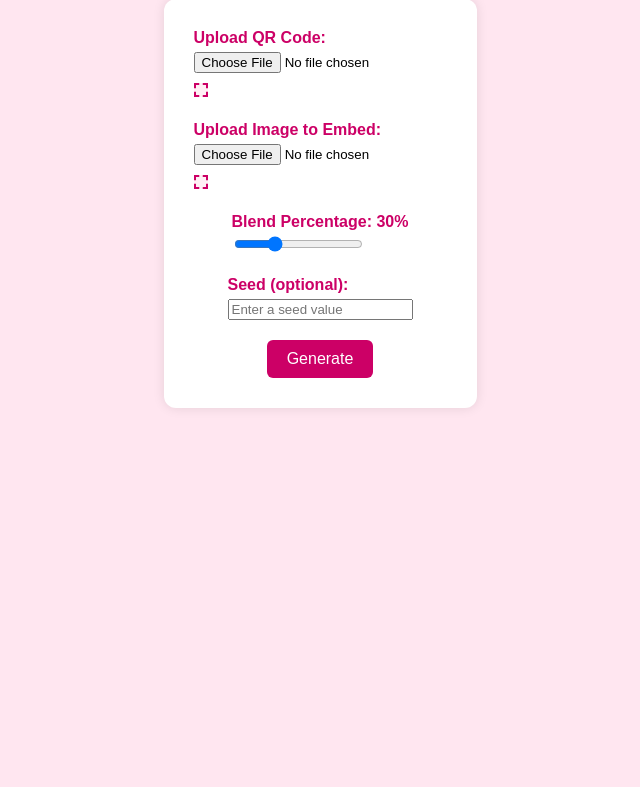
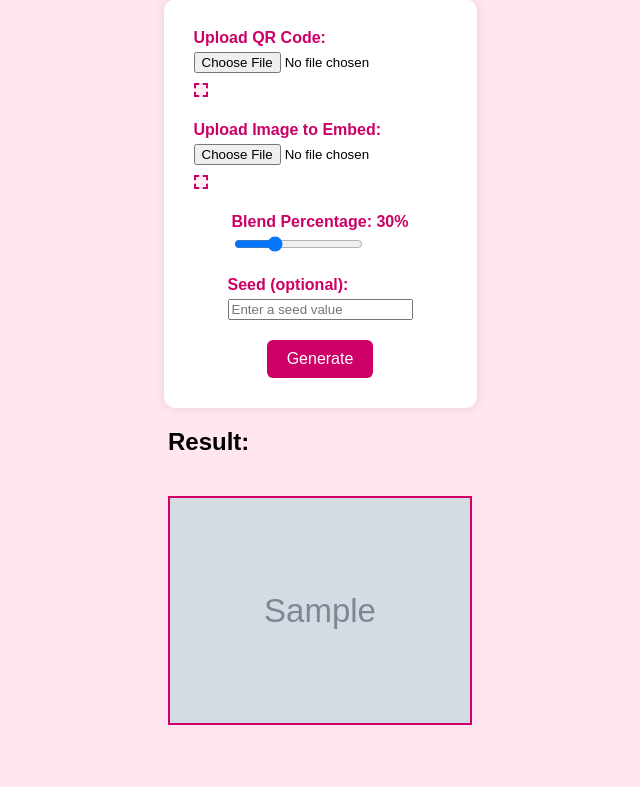
Before and after one commit to VandanaPandey-2000/QREnhancer, a Flask app: template templates/index.html in a window 1280 px wide. Shown: the part 139-926 px from the top of the page, without its empty margins (320-960 px from the left). Before the commit the page ends 547 px from the top, so only its background shows below. Run offline with Flask 3, Linux system fonts and the light colour scheme; the template is opened without the code that fills it: most values are stand-ins (such as "Sample title", 1, 10 or a date in 2020); grey boxes marked "Sample" are stand-in pictures.

Commit message:
Update index.html

```diff
--- a/templates/index.html
+++ b/templates/index.html
@@ -125,6 +125,13 @@
     <button type="submit">Generate</button>
   </form>
 
+    {% if image_url %}
+  <div>
+    <h2>Result:</h2>
+    <img src="{{ image_url }}" alt="Embedded QR code" style="max-width:300px; border:2px solid #cc0066; margin-top:20px;">
+  </div>
+  {% endif %}
+
   <script>
     function previewImage(input, previewId) {
       const preview = document.getElementById(previewId);
```
